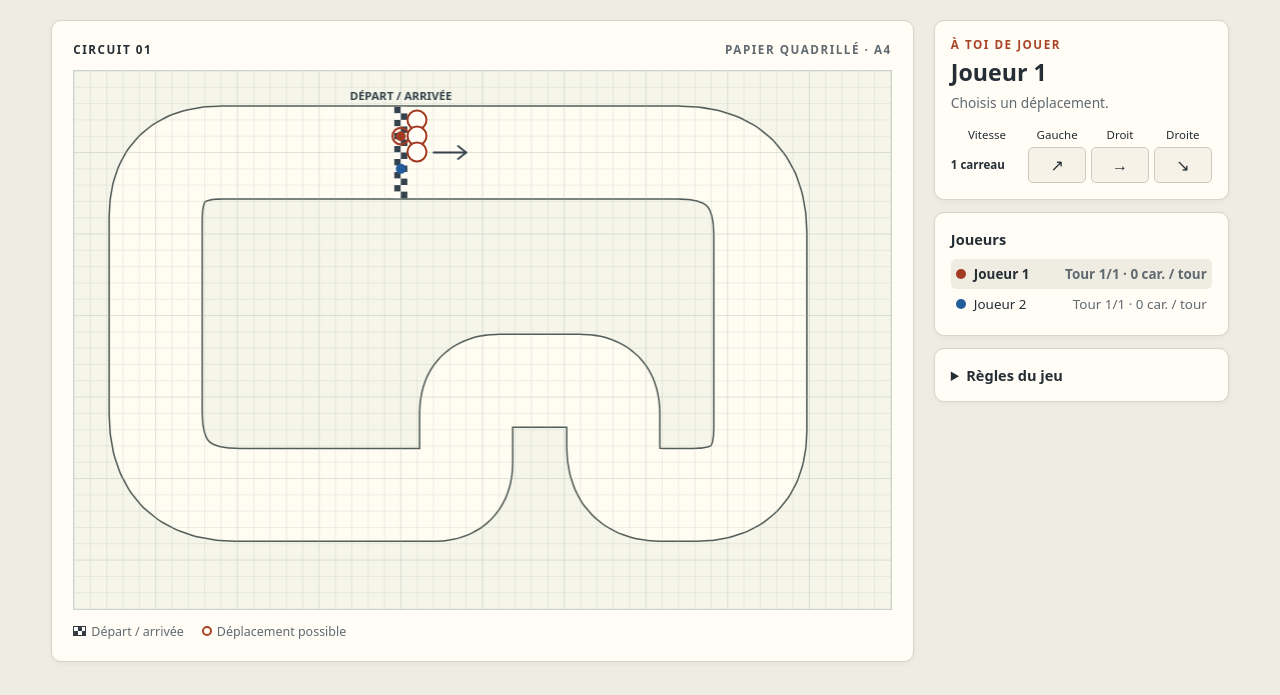
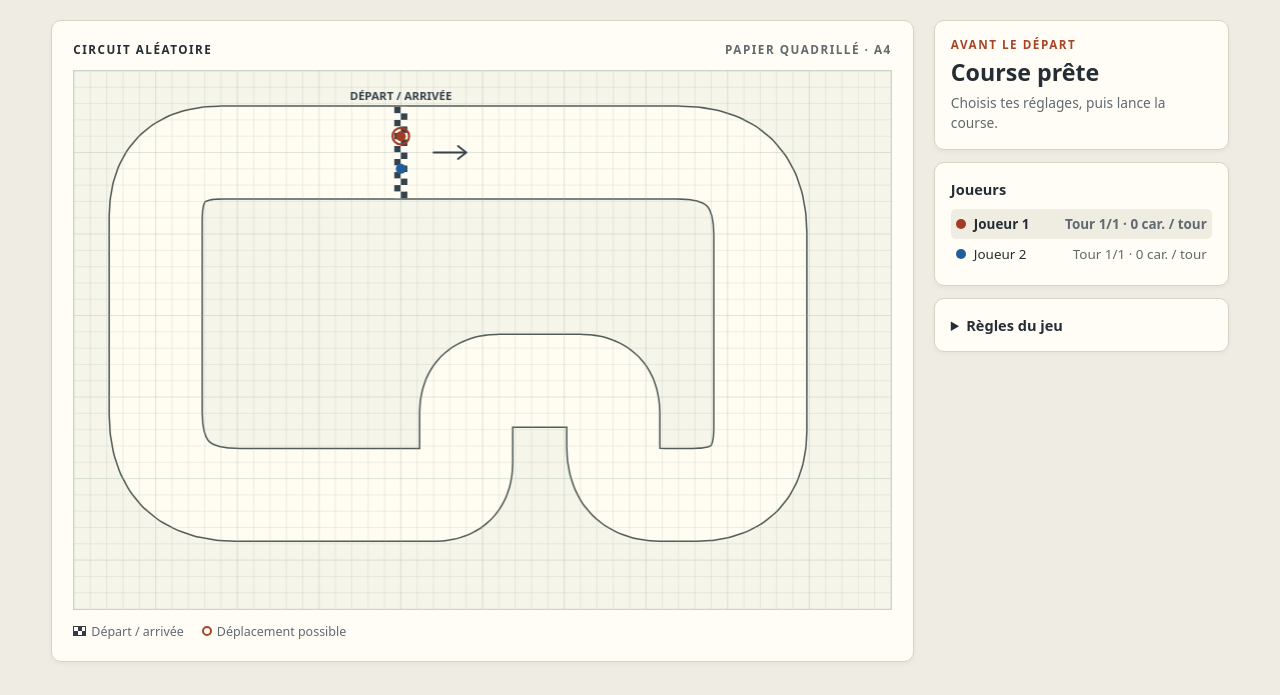
Before and after one commit to MaillardBenjamin/trajectoire, a plain HTML site: page trajectoires/dist/index.html in a window 1280 px wide. Shown: the part 105-800 px from the top of the page. Drawn offline with Linux system fonts and the light colour scheme.

Commit message:
Prévisualiser le circuit et permettre l’arrêt de la course

```diff
--- a/trajectoires/dist/index.html
+++ b/trajectoires/dist/index.html
@@ -24,7 +24,8 @@
     <select id="circuit"><option value="0">Circuit aléatoire</option></select>
     <label class="sr-only" for="laps">Nombre de tours</label>
     <select id="laps"><option value="1">1 tour</option><option value="2">2 tours</option><option value="3">3 tours</option></select>
-    <button type="submit" class="new">↻ &nbsp; Nouvelle course</button>
+    <button id="start-race" type="submit" class="new">Lancer la course</button>
+    <button id="stop-race" type="button" class="new" hidden>Arrêter la course</button>
   </form>
 </header>
 <main>
@@ -46,7 +47,7 @@
         <li>Tu peux modifier ta vitesse d’un carreau par tour. Tout droit prolonge ta trajectoire. En ralentissant, tu peux tourner plus serré.</li>
         <li>Ton trait doit rester sur la route et se terminer sur une intersection libre.</li>
         <li>Si tu es bloqué, passe ton tour. Tu repartiras à vitesse 1.</li>
-        <li>Le premier à boucler un tour et à refranchir la ligne dans le sens de la course gagne.</li>
+        <li>Le premier à boucler le nombre de tours choisi dans le sens de la course gagne.</li>
       </ul>
     </details>
   </aside>
--- a/trajectoires/dist/race.js
+++ b/trajectoires/dist/race.js
@@ -6,34 +6,29 @@ const board = byId("board");
 const canvas = byId("track");
 const ctx = canvas.getContext("2d");
 let race;
-let raceNumber = 0;
 let preview = null;
 let opponentWorker;
 let opponentTimer;
 const levels = { easy: "Faible", medium: "Moyen", hard: "Dur" };
 
-function newRace(playerCount, difficulty, circuit, lapCount) {
+function resetRace(track, started = false) {
   clearTimeout(opponentTimer);
   opponentWorker?.terminate();
   opponentWorker = undefined;
-  let track;
-  if (circuit) {
-    track = presetTrack(circuit);
-  } else {
-    do {
-      track = generateTrack();
-    } while (race && JSON.stringify(track.spine) === JSON.stringify(race.track.spine));
-  }
+  const circuit = circuits[Number(circuitSelect.value) - 1];
+  const playerCount = mode.value === "solo" ? 2 : Number(mode.value);
+  const difficulty = mode.value === "solo" ? difficultySelect.value : null;
+  const lapCount = Number(lapSelect.value);
   const lanes = { 2: [-1, 1], 3: [-1, 0, 1], 4: [-2, -1, 1, 2] }[playerCount];
   race = {
-    track, active: 0, winner: null, difficulty, lapCount,
+    track, started, moved: false, active: 0, winner: null, difficulty, lapCount,
     players: lanes.map((offset, index) => ({
       name: difficulty ? ["Toi", "Adversaire IA"][index] : `Joueur ${index + 1}`, color: playerColors[index], x: track.finish.x,
       y: track.finish.y + offset, dx: 1, dy: 0, speed: 0, restarting: false, checked: 0, laps: 0, lapCount,
       trail: [point(track.finish.x, track.finish.y + offset)]
     }))
   };
-  if (difficulty && typeof Worker === "function") {
+  if (started && difficulty && typeof Worker === "function") {
     try {
       opponentWorker = new Worker("opponent-worker.js");
       const currentRace = race;
@@ -52,16 +47,16 @@ function newRace(playerCount, difficulty, circuit, lapCount) {
       opponentWorker = undefined;
     }
   }
-  raceNumber++;
   byId("race-mode").textContent = difficulty ? `Solo · ${levels[difficulty]}` : "Papier quadrillé · A4";
   byId("race-name").textContent = circuit ?
     `${circuits.indexOf(circuit) + 1}/10 · ${circuit.name}` :
-    `Circuit ${String(raceNumber).padStart(2, "0")}`;
+    "Circuit aléatoire";
   render();
 }
 
 function play(move) {
-  if (race.winner || !move.legal) return;
+  if (!race.started || race.winner || !move.legal) return;
+  race.moved = true;
   const player = race.players[race.active];
   const next = afterMove(race.track, player, move);
   Object.assign(player, next);
@@ -76,7 +71,7 @@ function play(move) {
 }
 
 function pass() {
-  if (race.winner || getMoves(race).some((move) => move.legal)) return;
+  if (!race.started || race.winner || getMoves(race).some((move) => move.legal)) return;
   const player = race.players[race.active];
   Object.assign(player, afterPass(player));
   race.active = (race.active + 1) % race.players.length;
@@ -225,7 +220,15 @@ function render() {
   const { active, players, winner } = race;
   const player = players[active];
   const aiTurn = Boolean(race.difficulty && active === 1 && !winner);
-  const moves = winner || aiTurn ? [] : getMoves(race);
+  const locked = race.moved && !winner;
+  mode.disabled = circuitSelect.disabled = lapSelect.disabled = locked;
+  difficultySelect.hidden = mode.value !== "solo";
+  difficultySelect.disabled = locked || difficultySelect.hidden;
+  startButton.hidden = locked;
+  startButton.disabled = race.started && !winner;
+  startButton.textContent = winner ? "Nouvelle course" : "Lancer la course";
+  stopButton.hidden = !race.started || Boolean(winner);
+  const moves = !race.started || winner || aiTurn ? [] : getMoves(race);
   const legal = moves.filter((move) => move.legal);
   byId("turn-label").textContent = winner ? "Course terminée" : aiTurn ? "Tour de l’IA" : "À toi de jouer";
   byId("turn-title").textContent = winner ? (race.difficulty ? (winner === players[0] ? "Tu as gagné !" : "L’IA a gagné !") :
@@ -233,7 +236,12 @@ function render() {
   byId("turn-message").textContent = winner ? `${race.lapCount} ${race.lapCount === 1 ? "tour terminé" : "tours terminés"}.` :
     aiTurn ? `Niveau ${levels[race.difficulty].toLowerCase()}` :
     legal.length ? "Choisis un déplacement." : "Aucun déplacement possible.";
-  byId("pass").hidden = Boolean(winner || aiTurn || legal.length);
+  if (!race.started) {
+    byId("turn-label").textContent = "Avant le départ";
+    byId("turn-title").textContent = "Course prête";
+    byId("turn-message").textContent = "Choisis tes réglages, puis lance la course.";
+  }
+  byId("pass").hidden = Boolean(!race.started || winner || aiTurn || legal.length);
   board.querySelectorAll(".target").forEach((target) => target.remove());
   byId("players").replaceChildren(...players.map((entry, index) => {
     const row = document.createElement("li");
@@ -328,31 +336,39 @@ function focusTurn() {
 }
 
 const mode = byId("count");
-const difficulty = byId("difficulty");
+const difficultySelect = byId("difficulty");
 const circuitSelect = byId("circuit");
+const lapSelect = byId("laps");
+const startButton = byId("start-race");
+const stopButton = byId("stop-race");
+
 circuits.forEach(({ name }, index) => {
   circuitSelect.add(new Option(`${index + 1}. ${name}`, String(index + 1)));
 });
-function syncDifficulty() {
-  difficulty.hidden = mode.value !== "solo";
-  difficulty.disabled = difficulty.hidden;
+
+function selectedTrack() {
+  const circuit = circuits[Number(circuitSelect.value) - 1];
+  return circuit ? presetTrack(circuit) : generateTrack();
 }
-mode.addEventListener("change", syncDifficulty);
-syncDifficulty();
 
-function startFromSetup() {
-  const solo = mode.value === "solo";
-  const circuit = circuits[Number(circuitSelect.value) - 1];
-  newRace(solo ? 2 : Number(mode.value), solo ? difficulty.value : null, circuit, Number(byId("laps").value));
+circuitSelect.addEventListener("change", () => resetRace(selectedTrack()));
+for (const select of [mode, difficultySelect, lapSelect]) {
+  select.addEventListener("change", () => resetRace(race.track));
 }
 
 byId("setup").addEventListener("submit", (event) => {
   event.preventDefault();
-  startFromSetup();
+  if (race.started && !race.winner) return;
+  resetRace(race.winner ? selectedTrack() : race.track, true);
+  focusTurn();
+});
+stopButton.addEventListener("click", () => {
+  resetRace(selectedTrack());
+  circuitSelect.focus();
 });
 byId("pass").addEventListener("click", () => {
   pass();
   focusTurn();
 });
-startFromSetup();
+resetRace(selectedTrack());
 new ResizeObserver(draw).observe(board);
--- a/trajectoires/dist/style.css
+++ b/trajectoires/dist/style.css
@@ -24,7 +24,8 @@ form { display: flex; flex-wrap: wrap; gap: 8px; }
 select, .new, .pass { border: 1px solid var(--border); border-radius: 7px; padding: 10px 12px; font-weight: 650; }
 select { background: var(--paper); color: var(--ink); }
 .new, .pass { background: #26323a; color: #fffdf6; border-color: #26323a; }
-.new:hover, .pass:hover { background: #415461; }
+.new:disabled { opacity: .6; cursor: default; }
+.new:not(:disabled):hover, .pass:hover { background: #415461; }
 main { display: grid; grid-template-columns: minmax(0, 1fr) minmax(252px, 295px); align-items: start; gap: 20px; padding-bottom: 30px; }
 .sheet, .card { background: var(--paper); border: 1px solid var(--border); border-radius: 10px; box-shadow: 0 2px 5px #24291e0b; }
 .sheet { padding: clamp(10px, 1.65vw, 22px); }
```
Also changed, not shown: 1 other file.
